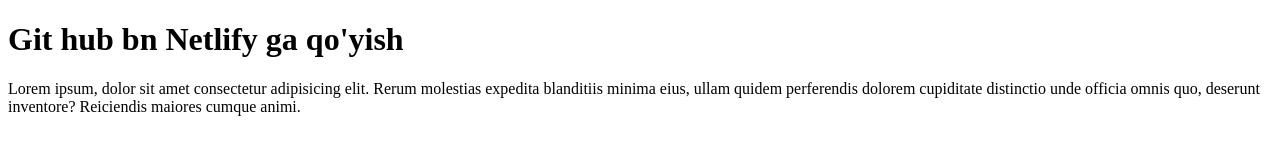
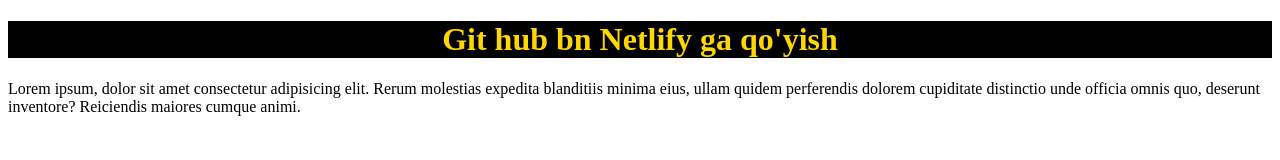
Before and after one commit to frontendoniyorbek/test_, a plain HTML site: page index.html in a window 1280 px wide. Drawn offline with Linux system fonts and the light colour scheme.

Commit message:
add style

```diff
--- a/index.html
+++ b/index.html
@@ -6,7 +6,7 @@
 		<title>test</title>
 	</head>
 	<body>
-		<h1>Git hub bn Netlify ga qo'yish</h1>
+		<h1 style="text-align: center; background-color: black; color: gold">Git hub bn Netlify ga qo'yish</h1>
 		<p>
 			Lorem ipsum, dolor sit amet consectetur adipisicing elit. Rerum molestias expedita blanditiis minima eius, ullam quidem
 			perferendis dolorem cupiditate distinctio unde officia omnis quo, deserunt inventore? Reiciendis maiores cumque animi.
```
